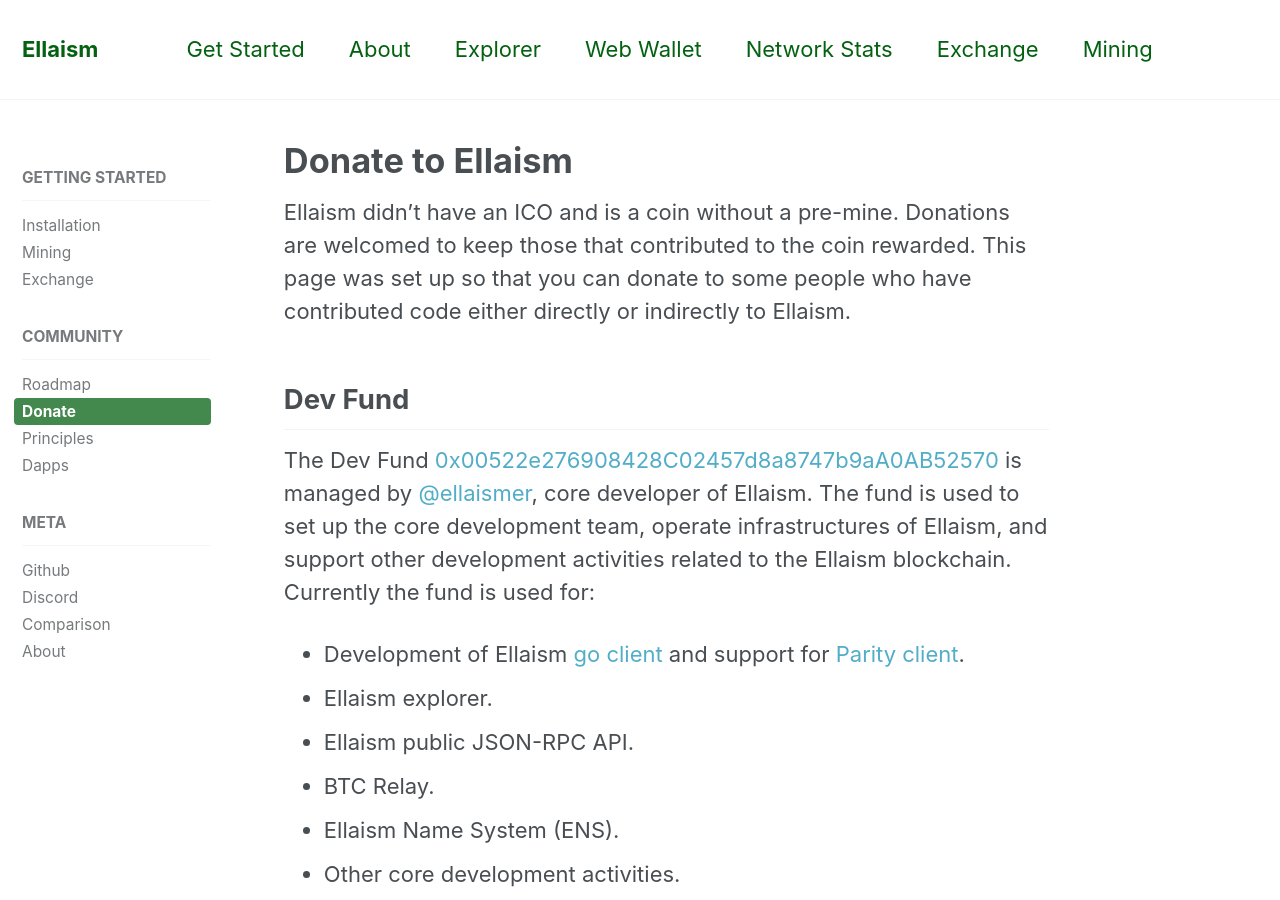
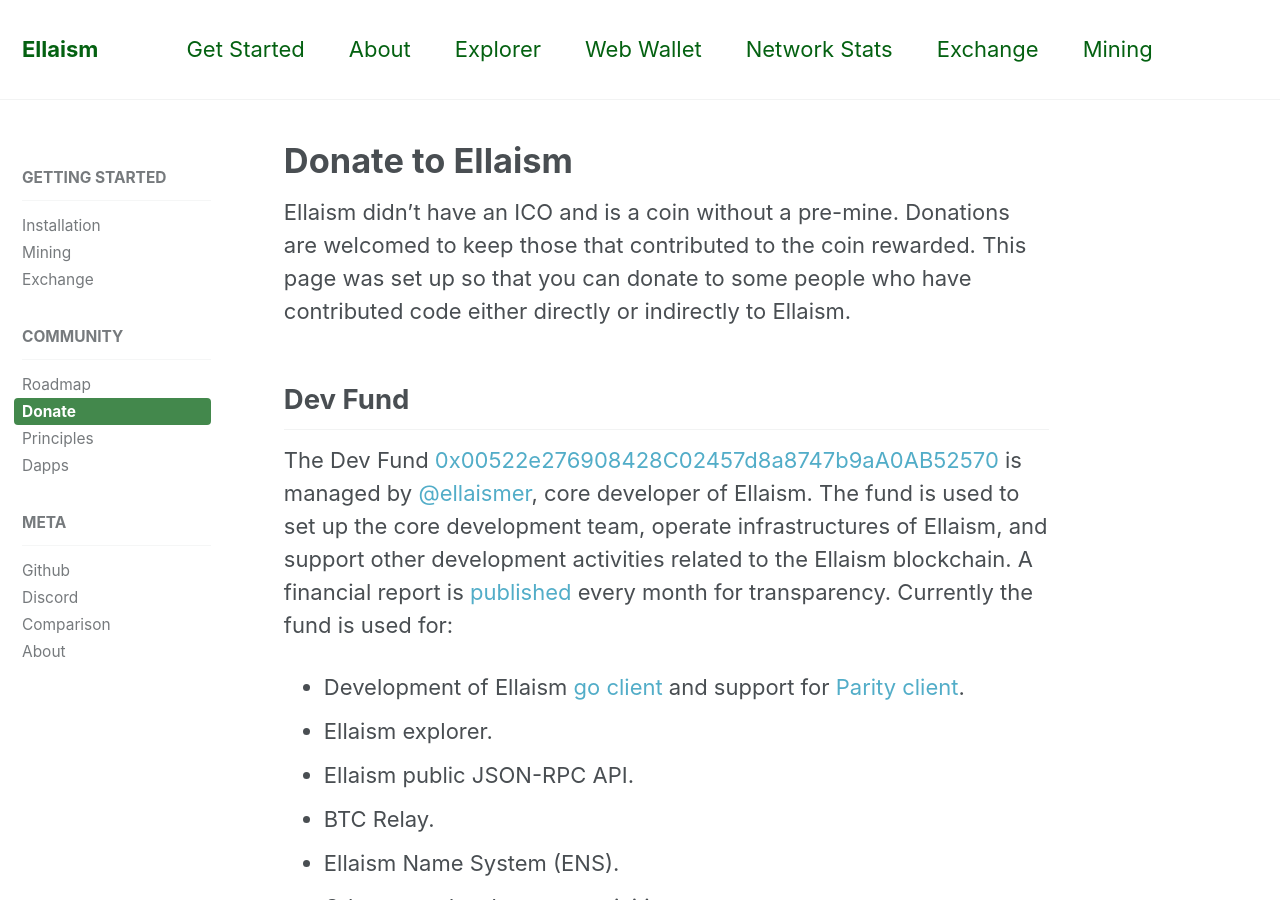
Before and after one commit to ellaism/ellaism.org, a Jekyll site: the page built from _docs/donate.md, in a window 1280 px wide and 900 px high. Built offline with Jekyll 4.4.1, drawn with Linux system fonts in a browser that asks for light colours.

Commit message:
Add financial report links

```diff
--- a/_docs/donate.md
+++ b/_docs/donate.md
@@ -12,7 +12,7 @@
 
 ## Dev Fund
 
-The Dev Fund [0x00522e276908428C02457d8a8747b9aA0AB52570](https://explorer.ellaism.org/addr/0x00522e276908428C02457d8a8747b9aA0AB52570) is managed by [@ellaismer](https://github.com/ellaismer), core developer of Ellaism. The fund is used to set up the core development team, operate infrastructures of Ellaism, and support other development activities related to the Ellaism blockchain. Currently the fund is used for:
+The Dev Fund [0x00522e276908428C02457d8a8747b9aA0AB52570](https://explorer.ellaism.org/addr/0x00522e276908428C02457d8a8747b9aA0AB52570) is managed by [@ellaismer](https://github.com/ellaismer), core developer of Ellaism. The fund is used to set up the core development team, operate infrastructures of Ellaism, and support other development activities related to the Ellaism blockchain. A financial report is [published](https://github.com/ellaism/meta/tree/master/finance) every month for transparency. Currently the fund is used for:
 
 * Development of Ellaism [go client](https://github.com/ellaism/go-ellaism) and support for [Parity client](https://github.com/ellaism/parity-config).
 * Ellaism explorer.
```
